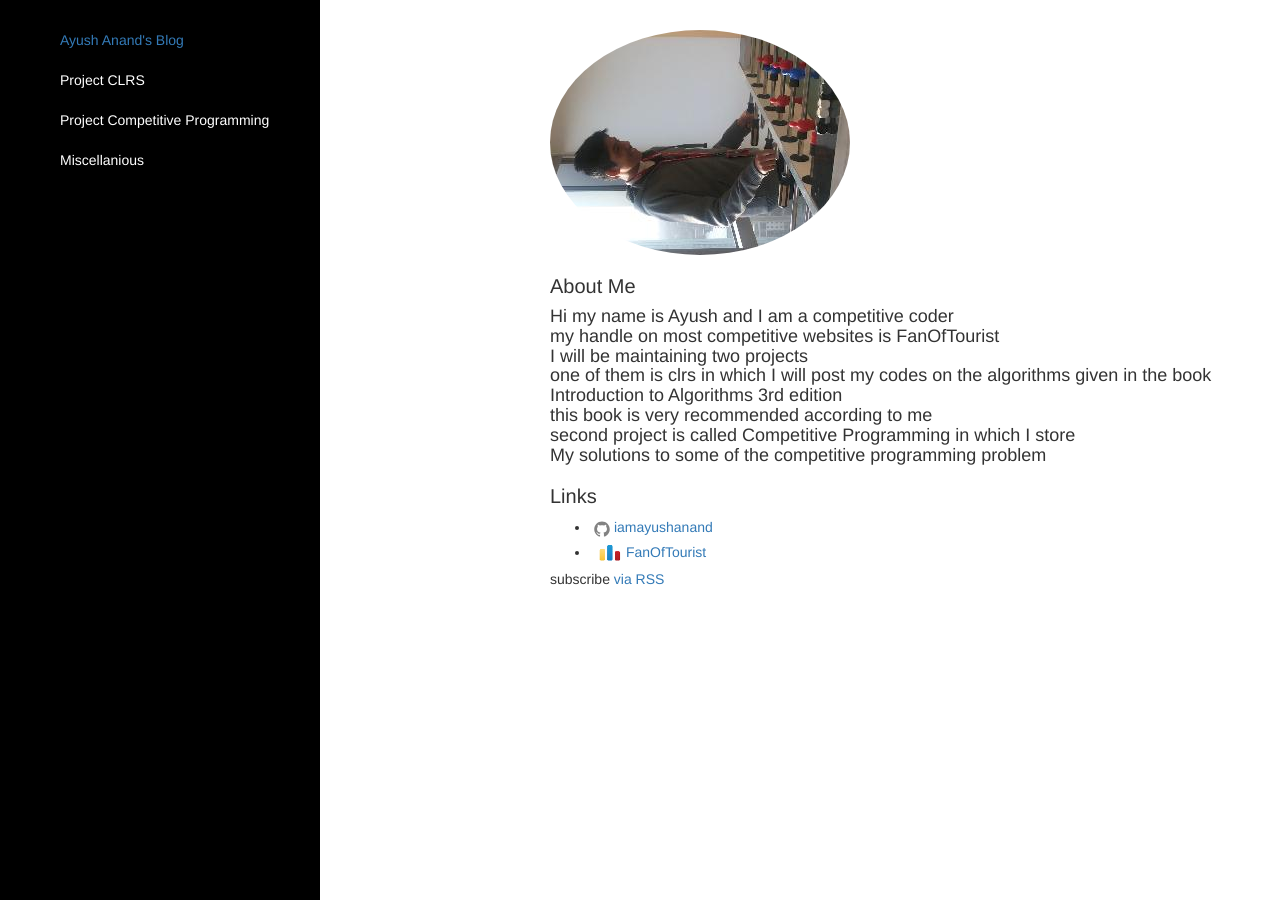
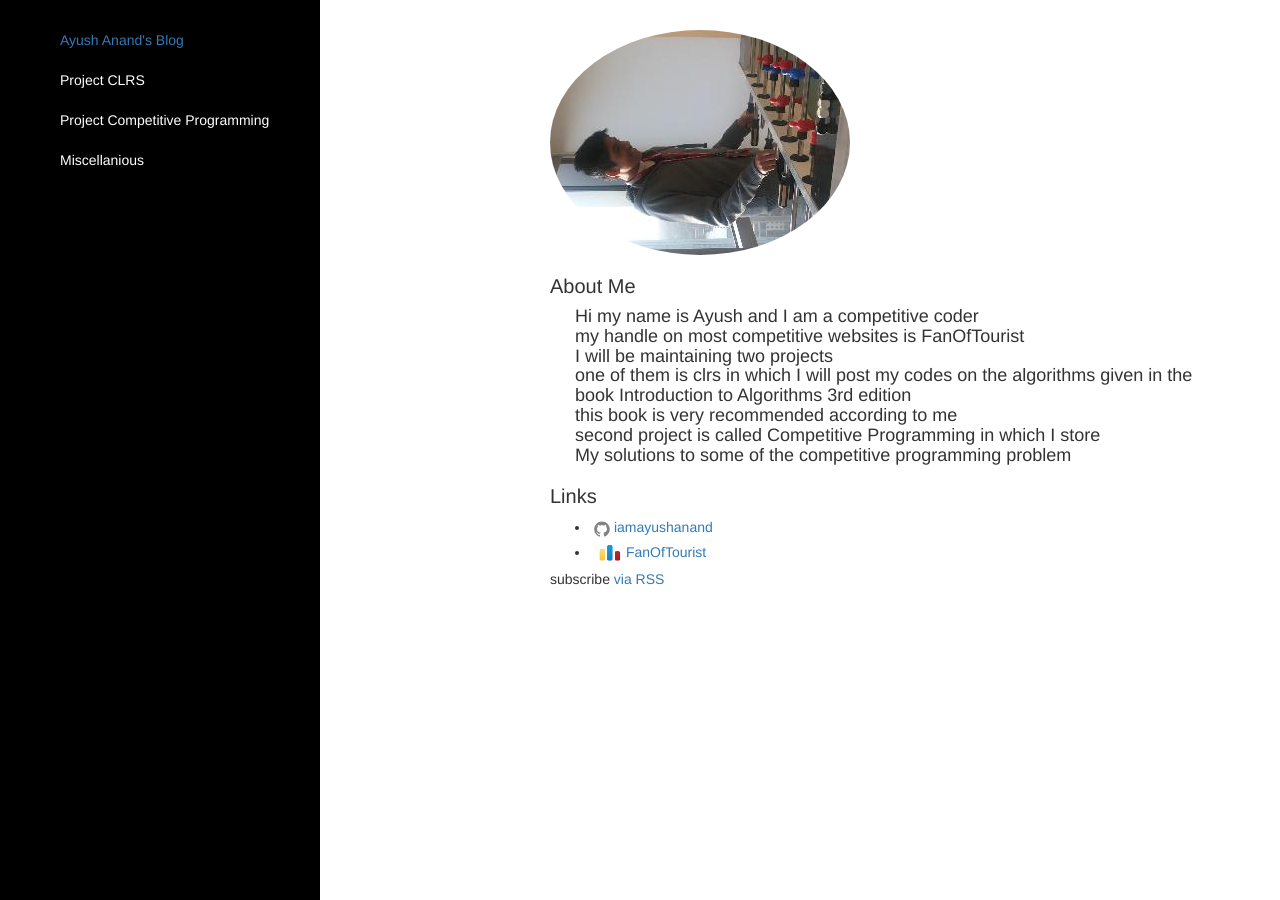
Before and after one commit to iamayushanand/iamayushanand.github.io, a Jekyll site: the page built from index.html, in a window 1280 px wide. Built offline with Jekyll 4.4.1, drawn with Linux system fonts in a browser that asks for light colours; nearby versions of some CDN libraries.

Commit message:
Initial commit

```diff
--- a/assets/css/sidebar.css
+++ b/assets/css/sidebar.css
@@ -8,6 +8,6 @@
 }
 
 .nav > li > a:focus, .nav > li > a:hover  {
-	background-color:purple!important;
+	background-color:!important;
 
 }
--- a/index.html
+++ b/index.html
@@ -10,7 +10,7 @@
   <img src="http://iamayushanand.github.io/assets/images/profile.jpg" class="img-circle">
   <h1 class="page-heading">About Me</h1>
 
-  <H4>Hi my name is Ayush and I am a competitive coder <br> my handle on most competitive websites is FanOfTourist<br> I will be maintaining two projects    <br> one of them is clrs in which I will post my codes on the algorithms given in the book Introduction to Algorithms 3rd edition<br>this book is very recommended according to me<br>second project is called Competitive Programming in which I store<br> My solutions to some of the competitive programming problem</H4>
+  <H4 style="margin-left: 25px">Hi my name is Ayush and I am a competitive coder <br> my handle on most competitive websites is FanOfTourist<br> I will be maintaining two projects    <br> one of them is clrs in which I will post my codes on the algorithms given in the book Introduction to Algorithms 3rd edition<br>this book is very recommended according to me<br>second project is called Competitive Programming in which I store<br> My solutions to some of the competitive programming problem</H4>
 
   <h1 class="page-heading">Links </h1>
   <div class="links" style="margin-left: 25px;">
```
